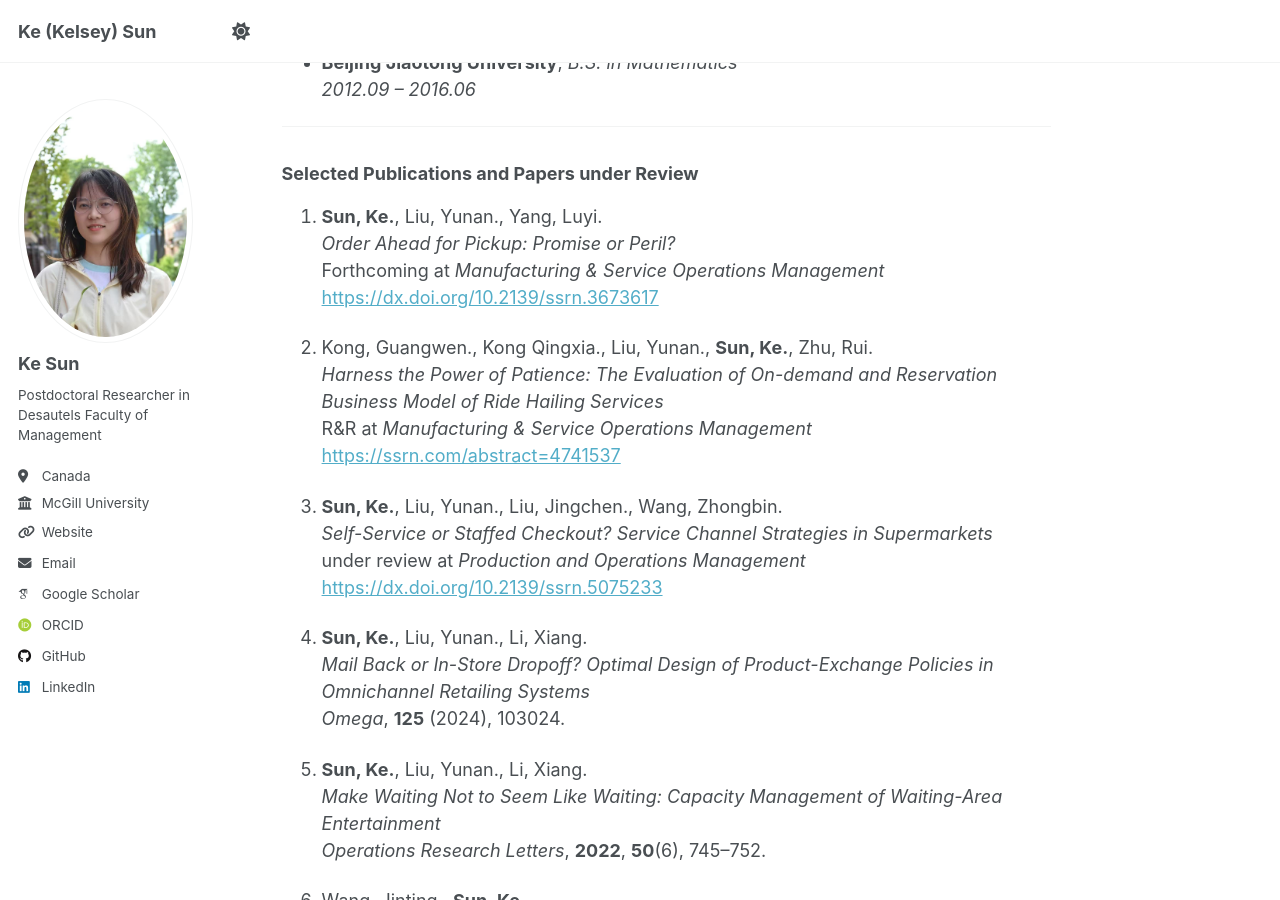
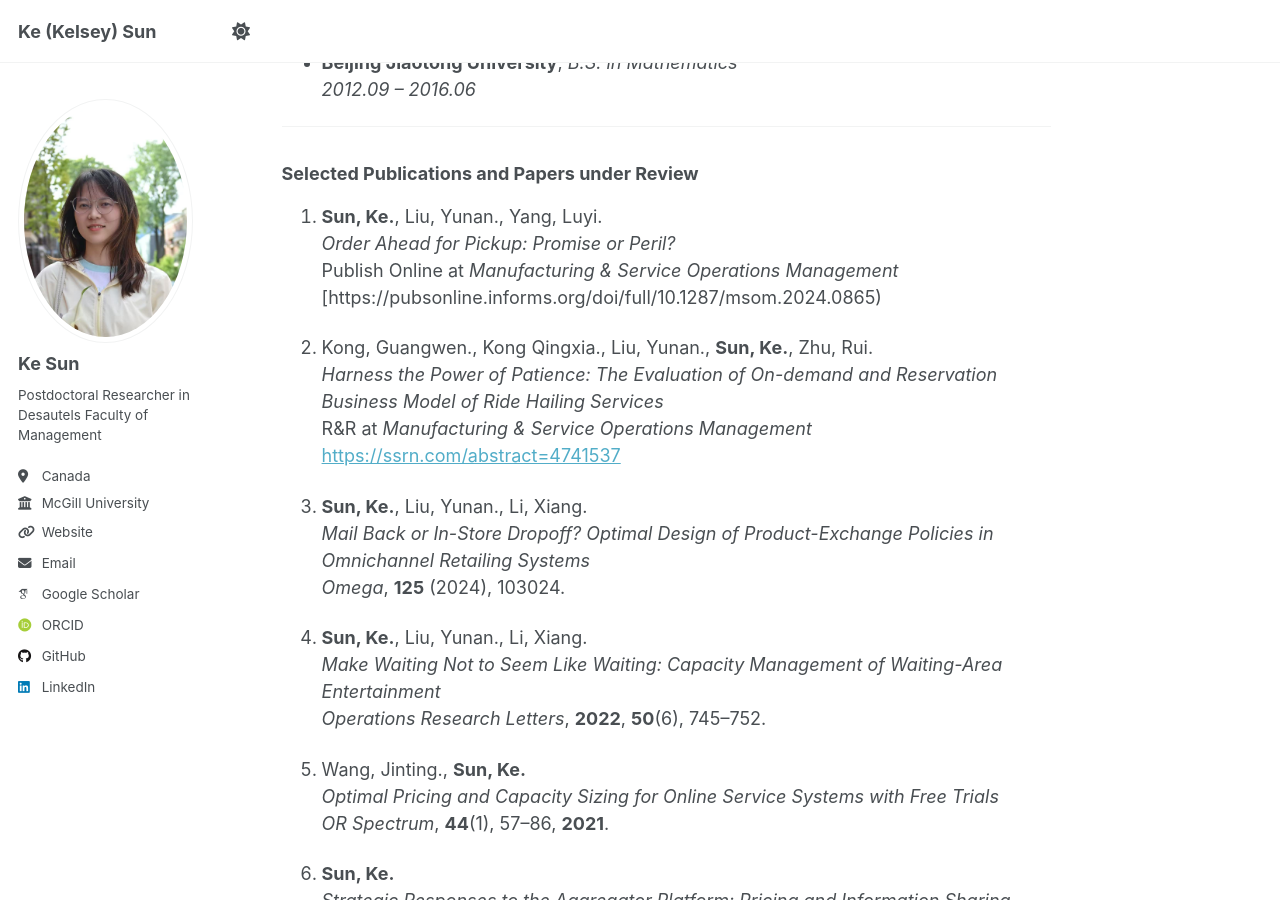
Before and after one commit to KeSun-2025/KeSun-2025.github.io, a Jekyll site: the page built from _pages/about.md, in a window 1280 px wide and 900 px high, scrolled down 838 px. Built offline with Jekyll 4.4.1, drawn with Linux system fonts in a browser that asks for light colours; some web fonts are replaced.

Commit message:
Update about.md

```diff
--- a/_pages/about.md
+++ b/_pages/about.md
@@ -43,32 +43,27 @@ Her research focuses on data-driven decision-making in operations and supply cha
 
 1. **Sun, Ke.**, Liu, Yunan., Yang, Luyi.
    *Order Ahead for Pickup: Promise or Peril?*
-  Forthcoming at *Manufacturing & Service Operations Management*
-   [https://dx.doi.org/10.2139/ssrn.3673617](https://dx.doi.org/10.2139/ssrn.3673617)
+Publish Online at *Manufacturing & Service Operations Management*
+   [https://pubsonline.informs.org/doi/full/10.1287/msom.2024.0865)
 
 2. Kong, Guangwen., Kong Qingxia., Liu, Yunan., **Sun, Ke.**, Zhu, Rui.
    *Harness the Power of Patience: The Evaluation of On-demand and Reservation Business Model of Ride Hailing Services*
    R&R at *Manufacturing & Service Operations Management*
    [https://ssrn.com/abstract=4741537](https://ssrn.com/abstract=4741537)
 
-3. **Sun, Ke.**, Liu, Yunan., Liu, Jingchen., Wang, Zhongbin.
-   *Self-Service or Staffed Checkout? Service Channel Strategies in Supermarkets*
-    under review at *Production and Operations Management*
-   [https://dx.doi.org/10.2139/ssrn.5075233](https://dx.doi.org/10.2139/ssrn.5075233)
-
-4. **Sun, Ke.**, Liu, Yunan., Li, Xiang.
+3. **Sun, Ke.**, Liu, Yunan., Li, Xiang.
    *Mail Back or In-Store Dropoff? Optimal Design of Product-Exchange Policies in Omnichannel Retailing Systems*
    *Omega*, **125** (2024), 103024.
 
-5. **Sun, Ke.**, Liu, Yunan., Li, Xiang.
+4. **Sun, Ke.**, Liu, Yunan., Li, Xiang.
    *Make Waiting Not to Seem Like Waiting: Capacity Management of Waiting-Area Entertainment*
    *Operations Research Letters*, **2022**, **50**(6), 745–752.
 
-6. Wang, Jinting., **Sun, Ke.**
+5. Wang, Jinting., **Sun, Ke.**
    *Optimal Pricing and Capacity Sizing for Online Service Systems with Free Trials*
    *OR Spectrum*, **44**(1), 57–86, **2021**.
 
-7. **Sun, Ke.**
+6. **Sun, Ke.**
    *Strategic Responses to the Aggregator Platform: Pricing and Information Sharing*
    *Journal of Retailing and Consumer Services*, **79**, 103874, **2024**.
 
```
